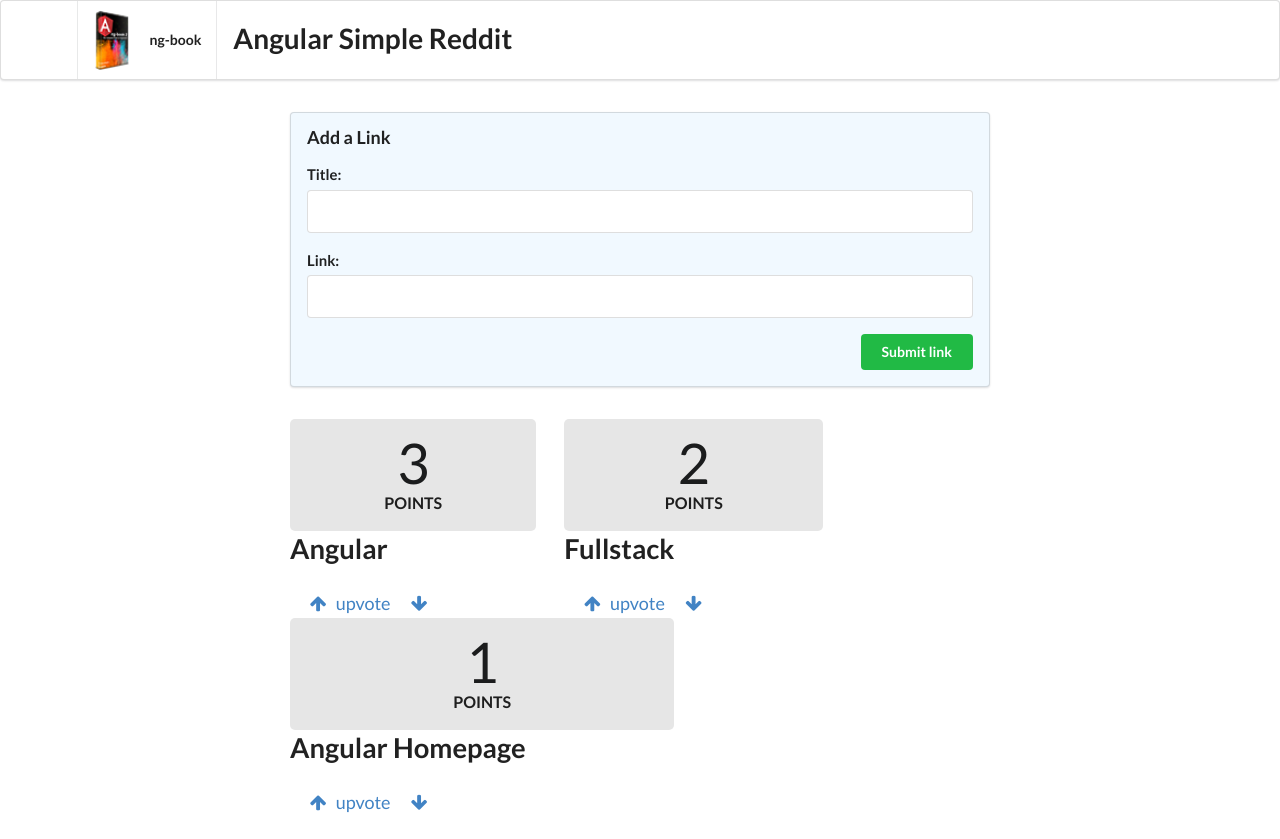
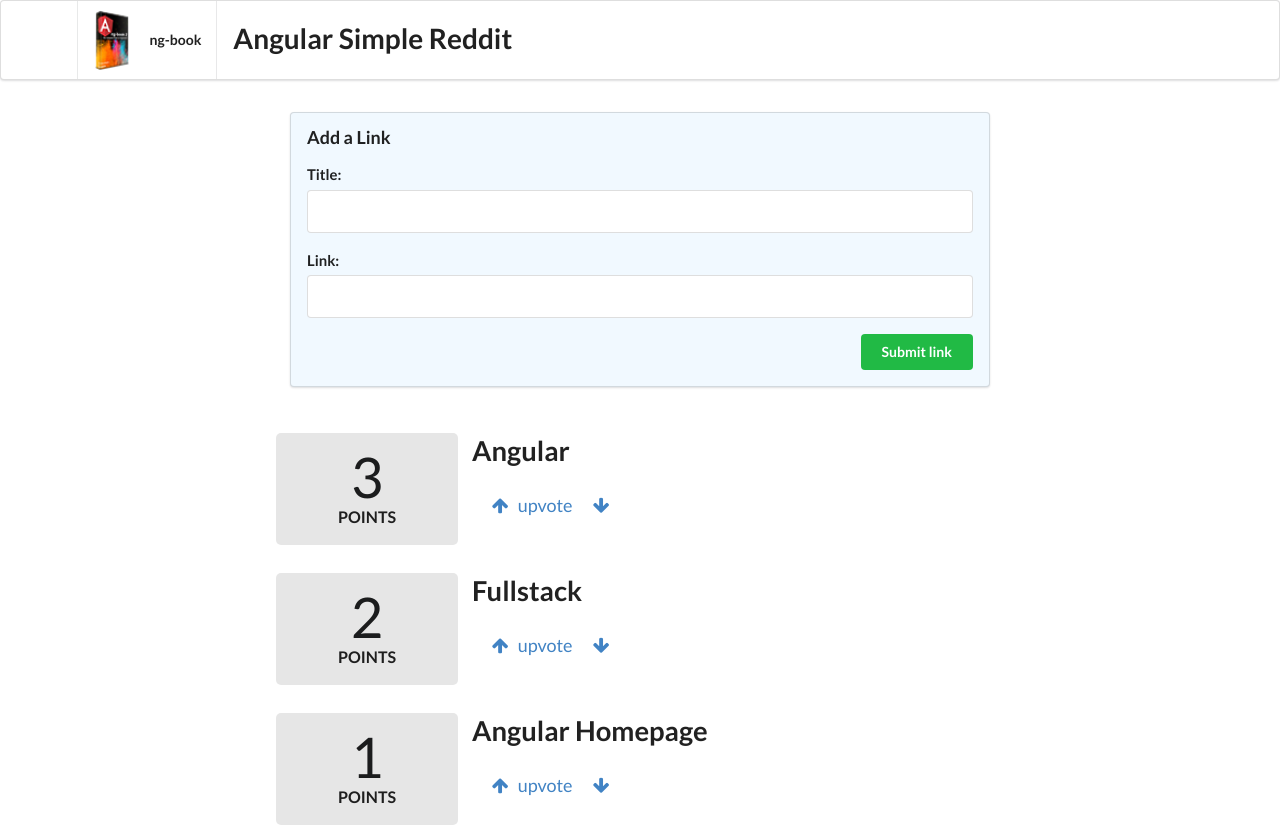
Before and after one commit to eathom91/angular-reddit, an Angular app: page / in a window 1280 px wide. Before the commit the page ends 816 px from the top, so only its background shows below. Built offline with nearby package versions, Linux system fonts and the light colour scheme.

Commit message:
Fixed article component display

```diff
--- a/src/app/app.component.html
+++ b/src/app/app.component.html
@@ -16,7 +16,9 @@
 </form>
 
 <div  class="ui grid posts">
-    <div *ngFor="let article of articles">
-      <app-article [article]="article"></app-article>
-    </div>
+  <app-article
+    *ngFor="let article of articles"
+    [article]="article">
+  </app-article>
+
 </div>
```
